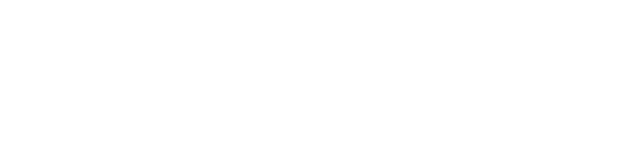
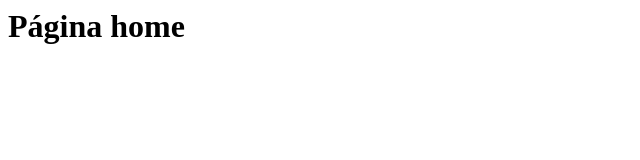
Before and after one commit to profvitao/projeto_turma3, a plain HTML site: page index.html in a window 1280 px wide. Shown: the whole page, without its empty margins (0-640 px from the left). Drawn offline with Linux system fonts and the light colour scheme.

Commit message:
Adicionado o corpo da página home

```diff
--- a/index.html
+++ b/index.html
@@ -2,4 +2,7 @@
   <head>
     <title>Versionamento Git</title>
   </head>
+  <body>
+    <h1>Página home</h1>
+  </body>
 </html>
```
